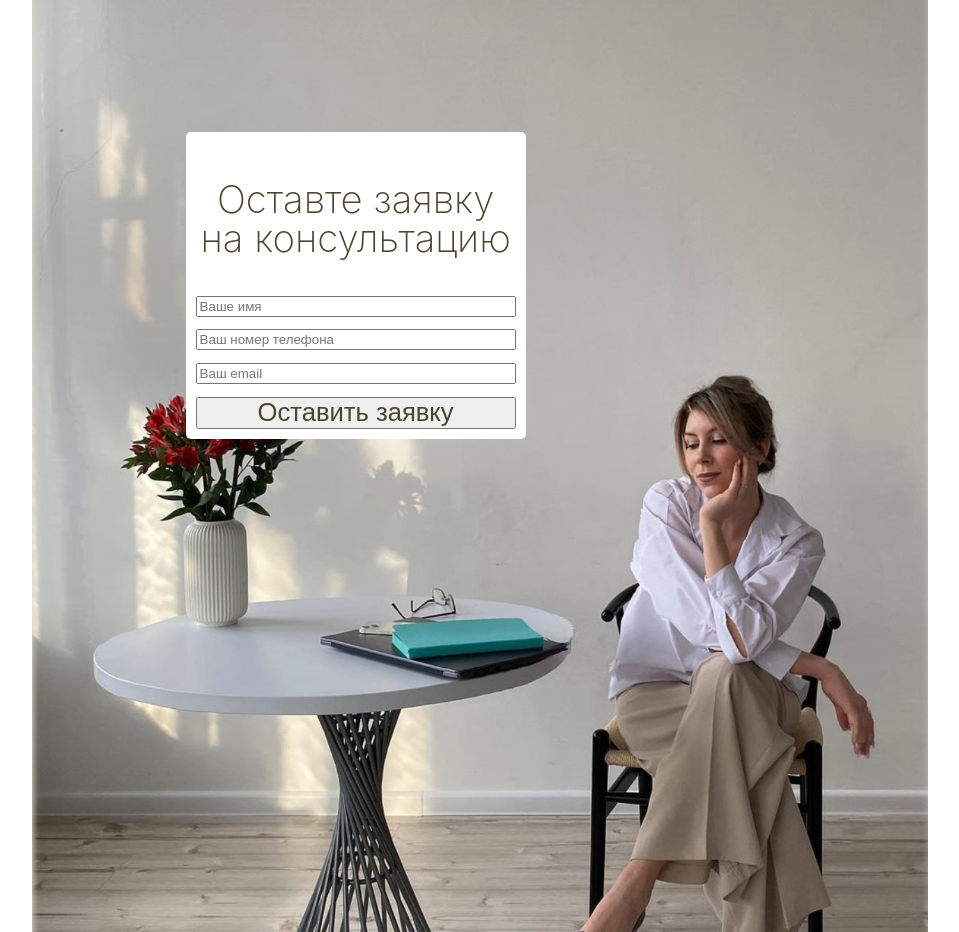
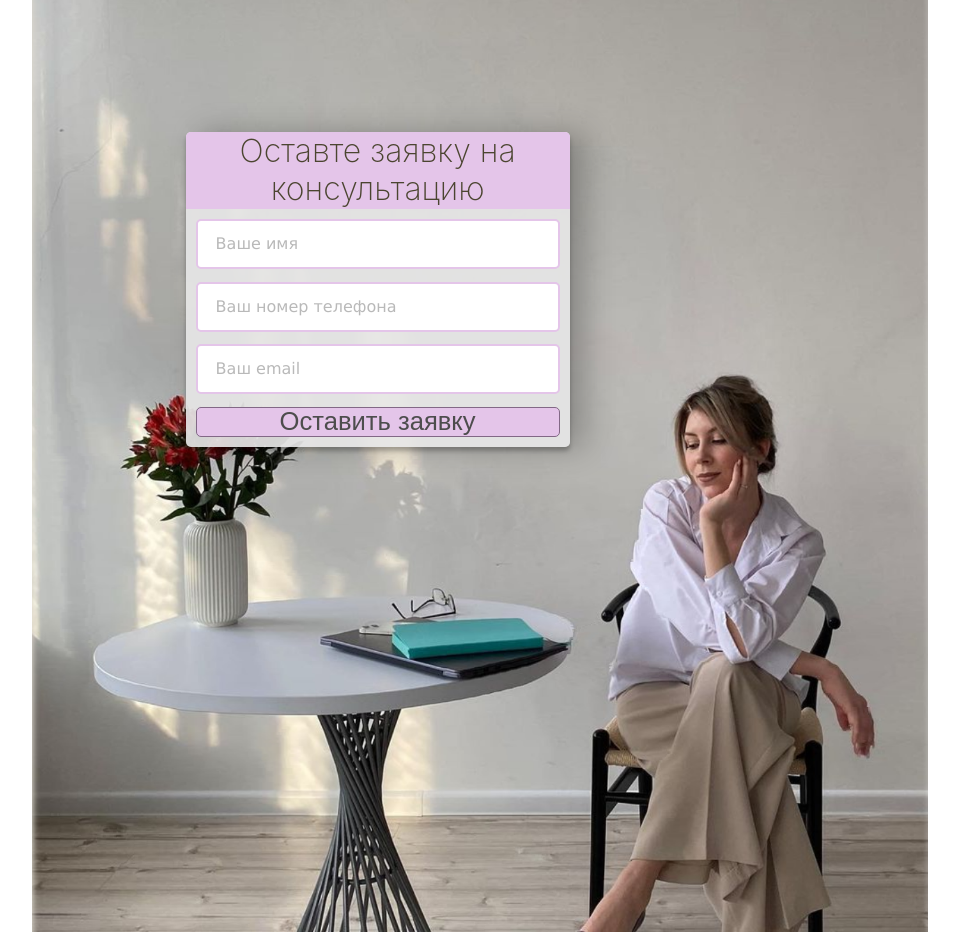
Before and after one commit to gigabyte1511/di_lawyer_landing_app, a React (Vite) app: page / in a window 1280 px wide. Shown: the part 2320-3252 px from the top of the page, without its empty margins (160-1119 px from the left). Built offline with nearby package versions, Linux system fonts and the light colour scheme.

Commit message:
Added styles for contact form

```diff
--- a/src/components/ContactForm/ContactForm.tsx
+++ b/src/components/ContactForm/ContactForm.tsx
@@ -1,6 +1,7 @@
 import style from './style.module.css'
 import { Formik, Form, Field } from 'formik'
 import * as Yup from 'yup'
+import CustomInput from '../CustomInput/CustomInput'
 
 interface MyFormValues {
   name: string
@@ -16,11 +17,11 @@ export default function ContactForm (): JSX.Element {
        <Formik
          initialValues={initialValues}
          validationSchema={Yup.object({
-           name: Yup.string().required('Please enter full name'),
-           phone: Yup.string().required('Please enter full name'),
+           name: Yup.string().required('Введите ваше имя'),
+           phone: Yup.string().required('Введите ваш номер телефона'),
            email: Yup.string()
-             .email()
-             .required('Enter valid email-id')
+             .email('Невалидный email-адрес')
+             .required('Введите ваш email-адрес')
          })}
          onSubmit={(values, actions) => {
            console.log({ values, actions })
@@ -28,15 +29,9 @@ export default function ContactForm (): JSX.Element {
        >
         {({ errors, touched }) => (
          <Form className={style.form}>
-           <Field id="name" name="name" placeholder="Ваше имя" />
-           {errors.name && touched.name ? (<div >{errors.name}</div>) : null}
-
-           <Field id="phone" name="phone" placeholder="Ваш номер телефона" />
-           {errors.phone && touched.phone ? (<div >{errors.phone}</div>) : null}
-
-           <Field id="email" name="email" placeholder="Ваш email" />
-           {errors.email && touched.email ? (<div >{errors.email}</div>) : null}
-
+           <CustomInput id="name" name="name" placeholder="Ваше имя" errors = {errors.name} touched = {touched.name} />
+           <CustomInput id="phone" name="phone" placeholder="Ваш номер телефона" errors = {errors.phone} touched = {touched.phone} />
+           <CustomInput id="email" name="email" placeholder="Ваш email" errors = {errors.email} touched = {touched.email} />
            <button className={style.button} type="submit">Оставить заявку</button>
          </Form>
         )}
--- a/src/components/ContactForm/style.module.css
+++ b/src/components/ContactForm/style.module.css
@@ -1,26 +1,43 @@
 .container{
-    width: 25vw;
-    background-color: white;
+    width: 30vw;
+    background-color: rgba(230, 230, 230, 0.918);
     border-radius: 5px;
-    padding: 10px;
-
+    /* border: 2px solid #944C40; */
+    box-shadow: 0px 4px 4px rgba(0, 0, 0, 0.25), 15px 1px 30px rgba(0, 0, 0, 0.25);
 }
 .header{
+    border-radius: 5px 5px 0 0;
     font-weight: 200;
-    font-size: 3vw;
+    font-size: 2.5vw;
     line-height: 3vw;
     color: #4B4530;
     text-align: center;
+    background-color: #E4C5E9;
+    margin: 0;
 }
 .form{
     display: flex;
     flex-direction: column;
     gap: 1vw;
+    padding: 10px;
 }
 .button{
     font-weight: 200;
     font-size: 2vw;
     line-height: 2vw;
-    color: #4B4530;
+    color: #4d4d4d;
     text-align: center;
+    background-color: #E4C5E9;
+    border-radius: 5px;
+    border: 1px solid #826886;
+    /* transition:background-color 0.5s; */
 }
+.button:hover{
+    background-color: #e897f7;
+    transition:background-color 0.5s;
+
+}
+.button:active{
+    background-color: #e23dff;
+    transition:none;
+}
--- /dev/null
+++ b/src/components/CustomInput/CustomInput.tsx
@@ -0,0 +1,34 @@
+import style from './style.module.css'
+import { Field } from 'formik'
+import { useState } from 'react'
+interface Props {
+  id: string
+  name: string
+  placeholder: string
+  errors: string
+  touched: boolean
+}
+// export default function CustomInput ({ id, name, placeholder, errors, touched }: Props): JSX.Element {
+//   const [isEmpty, setIsEmpty] = useState(true)
+//   console.log(isEmpty)
+//   return (
+//     <div className={style.container}>
+//         <div className ={style.input}>
+//             <Field id={id} name={name} validate= {(e) => { setIsEmpty(!e) }}/>
+//             <p className={isEmpty ? style.placeholder : `${style.placeholder} ${style.move}`}>{placeholder}</p>
+//         </div>
+//         {errors && touched ? (<div className={style.error} >{errors}</div>) : null}
+//     </div>
+//   )
+// }
+export default function CustomInput ({ id, name, placeholder, errors, touched }: Props): JSX.Element {
+  return (
+      <div className={style.container}>
+          <div className ={style.input}>
+              <Field id={id} name={name} placeholder = {placeholder}/>
+              <label>{placeholder}</label>
+          </div>
+          {errors && touched ? (<div className={style.error} >{errors}</div>) : null}
+      </div>
+  )
+}
--- /dev/null
+++ b/src/components/CustomInput/style.module.css
@@ -0,0 +1,52 @@
+.container{
+
+}
+.error{
+    color: #f77979;
+    font-size: 10px;
+}
+.input {
+    position: relative;
+    width: 100%;
+}
+.input input {
+    background-color: #FFF;
+    border: 2px solid #E4C5E9;
+    border-radius: 5px;
+    box-sizing: border-box;
+    color: #000;
+    font-size: 16px;
+    line-height: 16px;
+    height: 50px;
+    outline: 0;
+    padding: 0 20px;
+    width: 100%;
+}
+.input label {
+    color: #000;
+    font-family: Verdana, sans-serif;
+    font-size: 16px;
+    line-height: 16px;
+    padding: 5px 10px;
+    pointer-events: none;
+    position: absolute;
+    transition: all 200ms;
+    top: 12px;
+    left: 10px;
+    background-color: #FFF;
+    color: #b9b9b9;
+}
+.input input::placeholder{
+    color: white
+}
+.input input:focus + label,
+.input input:not(:placeholder-shown) + label{
+    top: -10px;
+    left: 10px;
+    font-size: 11px;
+    background-color: #b181e1;
+    border-radius: 5px;
+    padding: 2px 10px;
+    color: rgb(255, 255, 255)
+
+}
```
